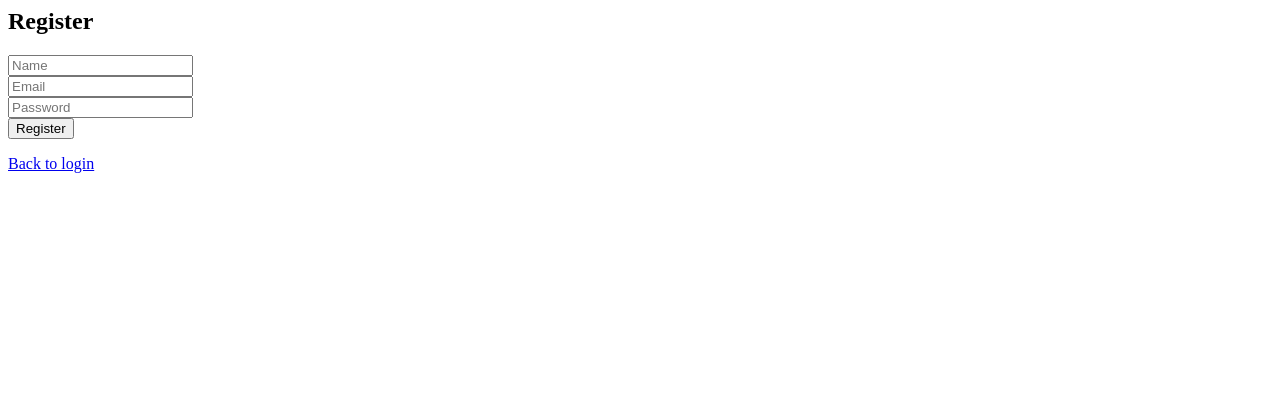
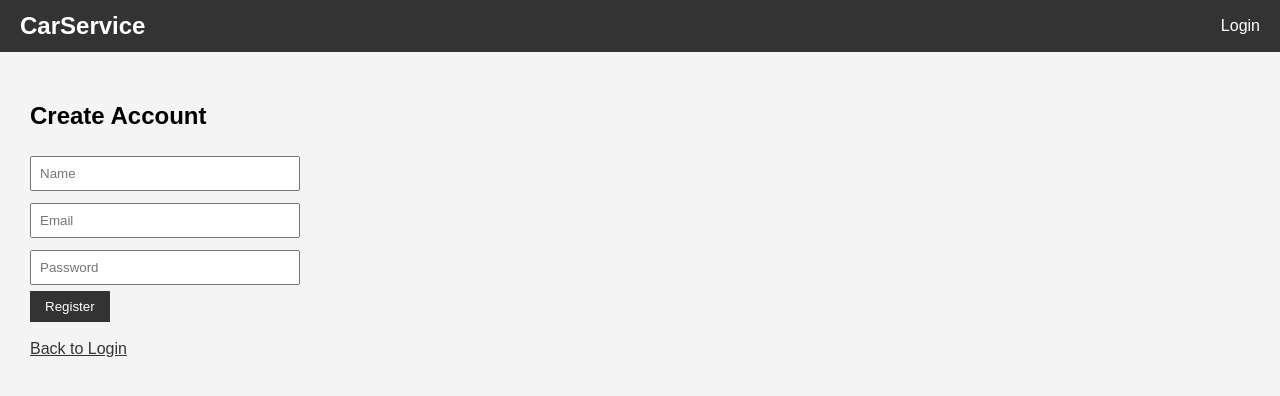
Before and after one commit to aryankale14/Sanjay_Project, a Flask app: page /register in a window 1280 px wide. Shown: the top 396 px of the page. Run offline with Flask 3, Linux system fonts and the light colour scheme.

Commit message:
Revamp registration page layout and styling

```diff
--- a/templates/register.html
+++ b/templates/register.html
@@ -1,6 +1,24 @@
+<!doctype html>
 <html>
+	<head>
+		<title>Register</title>
+
+		<link rel="stylesheet" href="/static/css/style.css" />
+
+		<meta name="viewport" content="width=device-width, initial-scale=1" />
+	</head>
+
 	<body>
-		<h2>Register</h2>
+		<nav class="navbar">
+			<h2>CarService</h2>
+
+			<div class="nav-links">
+				<a href="/">Login</a>
+			</div>
+		</nav>
+
+		<div class="container">
+			<h2>Create Account</h2>
 
 			<form method="POST">
 				<input name="name" placeholder="Name" /><br />
@@ -12,6 +30,9 @@
 				<button type="submit">Register</button>
 			</form>
 
-		<a href="/">Back to login</a>
+			<br />
+
+			<a href="/">Back to Login</a>
+		</div>
 	</body>
 </html>
```
Lines whose indentation alone changed are shown as unchanged.
